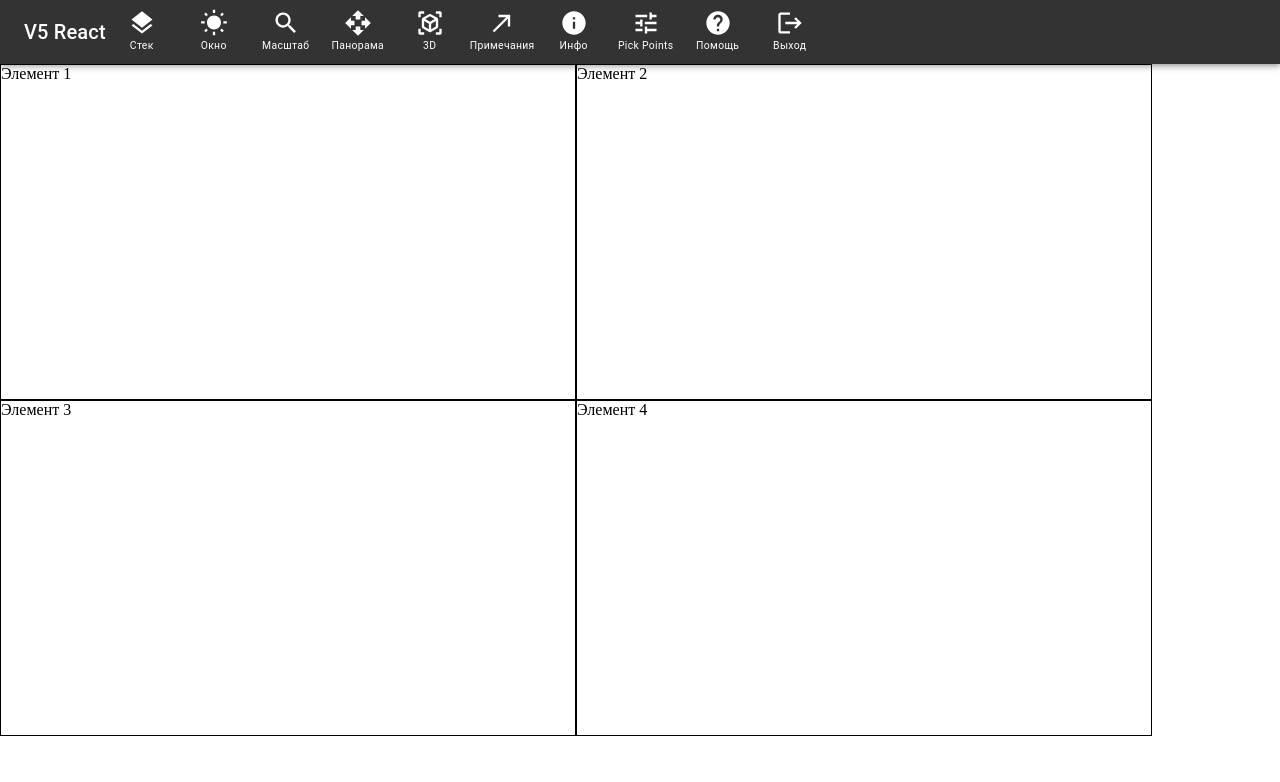
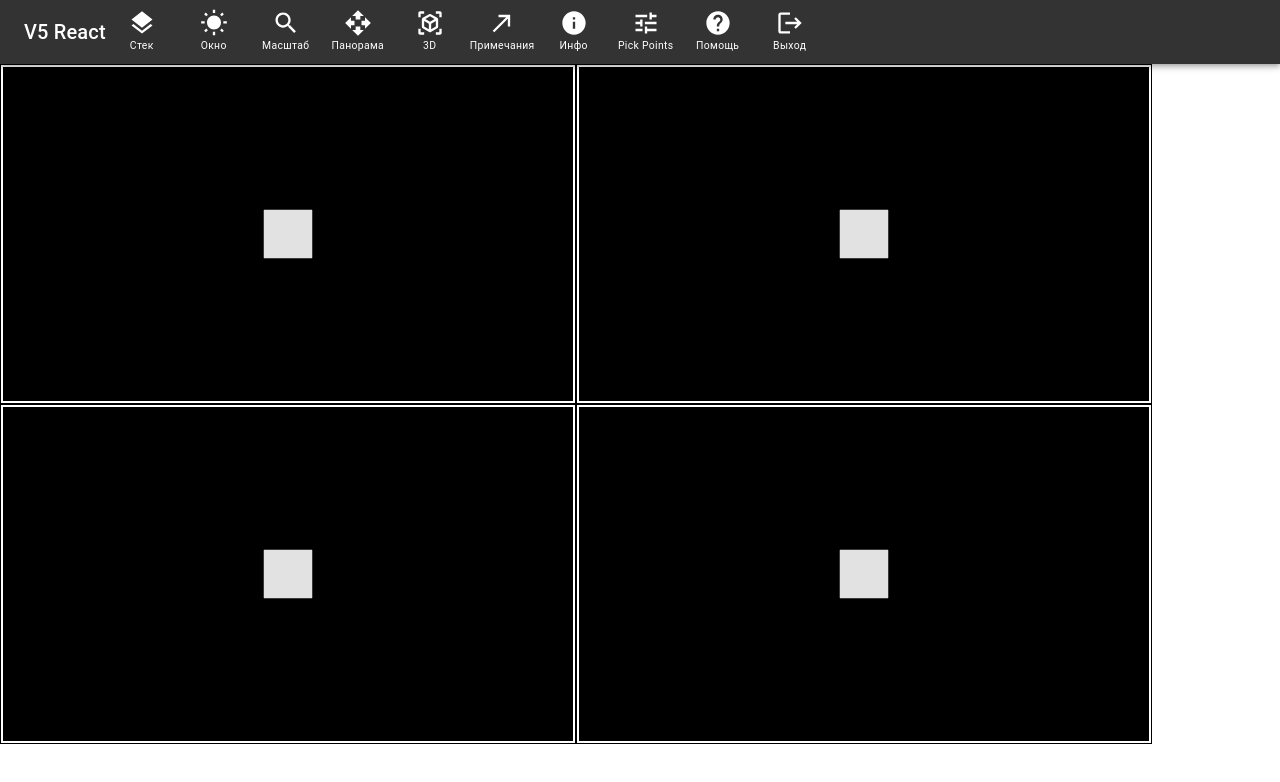
Before and after one commit to Micro-ice-ice/v5-react, a React (Vite) app: page / in a window 1280 px wide. Shown: the top 782 px of the page. Built offline with nearby package versions, Linux system fonts and the light colour scheme.

Commit message:
add test scenes & add input patient

```diff
--- a/src/components/AppToolbar.tsx
+++ b/src/components/AppToolbar.tsx
@@ -10,7 +10,7 @@ import InfoIcon from '@mui/icons-material/Info';
 import TuneIcon from '@mui/icons-material/Tune';
 import HelpIcon from '@mui/icons-material/Help';
 import LogoutIcon from '@mui/icons-material/Logout';
-import React, {useState} from "react";
+import React, {useRef, useState} from "react";
 import AppToolbarButton from "./AppToolbarButton.tsx";
 import {NestedMenuItem} from "mui-nested-menu";
 
@@ -30,15 +30,8 @@ const AppToolbar = () => {
     const handleClickOpenNotes = (event: React.MouseEvent<HTMLButtonElement>) => setAnchorElNotes(event.currentTarget);
     const handleCloseNotes = () => setAnchorElNotes(null);
 
-    const [anchorElSewLine, setAnchorElSewLine] = useState<null | HTMLElement>(null);
-    const openSewLine = Boolean(anchorElSewLine);
-    const handleMoveSewLine = (event: React.MouseEvent<HTMLElement>) => setAnchorElSewLine(event.currentTarget);
-
-    const handleCloseSewLine = () => {
-
-        console.log('close Sew Line');
-        setAnchorElSewLine(null);
-    };
+    const patientInputRef = useRef<HTMLInputElement>(null);
+    const handleClickInputPatient = () => patientInputRef.current?.click();
 
     return (
         <ThemeProvider theme={theme}>
@@ -69,7 +62,14 @@ const AppToolbar = () => {
                         // MenuListProps={{'aria-labelledby': 'notesButton'}}
                         sx={{m: 0, p: 0}}
                     >
-                        <MenuItem>Добавить нового пациента</MenuItem>
+                        <MenuItem onClick={handleClickInputPatient}>
+                            Добавить нового пациента
+                            <input
+                                type="file"
+                                hidden
+                                ref={patientInputRef}
+                            />
+                        </MenuItem>
                         <MenuItem>Установить референтные точки комиссур</MenuItem>
                         <MenuItem>Вычислить расстояния между точками комиссур</MenuItem>
                         <MenuItem>Показать срез</MenuItem>
--- a/src/components/Splitter.tsx
+++ b/src/components/Splitter.tsx
@@ -1,4 +1,6 @@
 import { Grid} from "@mui/material";
+import {Canvas} from "@react-three/fiber";
+import ThreeCanvas from "./ThreeCanvas.tsx";
 
 
 const Splitter = () => {
@@ -10,21 +12,29 @@ const Splitter = () => {
         width: '90%',
     };
 
-    const itemSX = {m: 0, p: 0, height: '21rem', border: 1};
+    const itemSX = {m: 0, p: 0.25, height: '21.25rem', border: 1};
 
     return (
         <Grid container spacing={0} sx={gridSx}>
             <Grid item xs={6} sx={itemSX}>
-                Элемент 1
+                <Canvas>
+                    <ThreeCanvas/>
+                </Canvas>
             </Grid>
             <Grid item xs={6} sx={itemSX}>
-                Элемент 2
+                <Canvas>
+                    <ThreeCanvas/>
+                </Canvas>
             </Grid>
             <Grid item xs={6} sx={itemSX}>
-                Элемент 3
+                <Canvas>
+                    <ThreeCanvas/>
+                </Canvas>
             </Grid>
             <Grid item xs={6} sx={itemSX}>
-                Элемент 4
+                <Canvas>
+                    <ThreeCanvas/>
+                </Canvas>
             </Grid>
         </Grid>
     );
--- /dev/null
+++ b/src/components/ThreeCanvas.tsx
@@ -0,0 +1,24 @@
+import {OrbitControls} from "@react-three/drei";
+import {useThree} from "@react-three/fiber";
+
+import * as THREE from 'three'
+
+
+const ThreeCanvas = () => {
+
+    const scene = useThree((state) => state.scene);
+    scene.background = new THREE.Color(0x000000);
+    return (
+        <>
+            <perspectiveCamera/>
+            <OrbitControls/>
+            <mesh>
+                <boxGeometry/>
+                <meshBasicMaterial/>
+            </mesh>
+
+        </>
+    );
+};
+
+export default ThreeCanvas;
```
